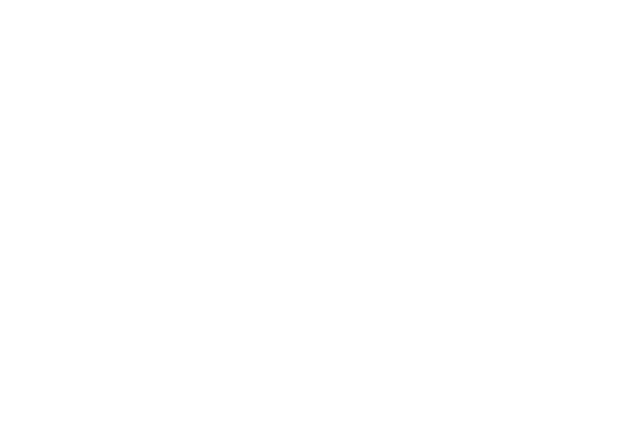
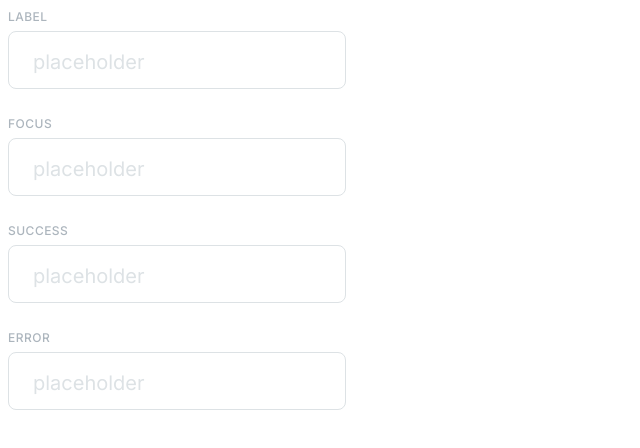
Before and after one commit to js-tasks-ru/htmlcss-20211125_nxashiev, a website: page 07-lection5/04-input/index.html in a window 1280 px wide. Shown: the whole page, without its empty margins (0-640 px from the left). Drawn offline with Linux system fonts and the light colour scheme.

Commit message:
half-solution

```diff
--- a/07-lection5/04-input/index.html
+++ b/07-lection5/04-input/index.html
@@ -4,8 +4,40 @@
     <head>
         <link rel="stylesheet" href="../../assets/css/main.css">
         <link rel="stylesheet" href="./input.css">
+
+        <style>
+            .wrapper {
+                display: flex;
+                flex-direction: column;
+                gap: 26px;
+            }
+        </style>
     </head>
     <body>
 
+        <div class="wrapper">
+
+        <label class="label">
+            <div class="lable__title">label</div>
+            <input class="label__input" type="text" placeholder="placeholder">
+        </label>
+
+        <label class="label">
+            <div class="lable__title">Focus</div>
+            <input class="label__input" type="text" placeholder="placeholder">
+        </label>
+
+        <label class="label">
+            <div class="lable__title">Success</div>
+            <input class="label__input" type="text" placeholder="placeholder">
+        </label>
+
+        <label class="label">
+            <div class="lable__title">Error</div>
+            <input class="label__input" type="text" placeholder="placeholder">
+        </label>
+
+    </div>
+
     </body>
 </html>
--- a/07-lection5/04-input/input.css
+++ b/07-lection5/04-input/input.css
@@ -0,0 +1,37 @@
+.lable__title {
+  margin-bottom: 5px;
+  font-family: Inter;
+  font-style: normal;
+  font-weight: 500;
+  font-size: 12px;
+  line-height: 18px;
+  letter-spacing: 0.04em;
+  text-transform: uppercase;
+  color: #acb5bd;
+}
+
+.label__input {
+  background: #ffffff;
+  border: 1px solid #dde2e5;
+  border-radius: 8px;
+  padding: 17px 24px 13px 24px;
+  font-family: Inter;
+  font-style: normal;
+  font-weight: normal;
+  font-size: 20px;
+  line-height: 26px;
+  color: #495057;
+}
+
+.label__input:focus {
+  border: 1px solid #dde2e5;
+}
+
+.label__input::placeholder {
+  font-family: Inter;
+  font-style: normal;
+  font-weight: normal;
+  font-size: 20px;
+  line-height: 26px;
+  color: #dde2e5;
+}
```
